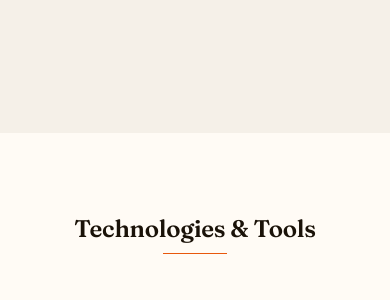
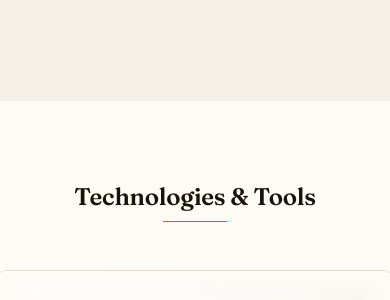
Before and after one commit to kunal202426/portfolio_website, a React (Vite) app: page / in a window 390 px wide. Shown: the part 3640-3940 px from the top of the page. Built offline with nearby package versions, Linux system fonts and the light colour scheme.

Commit message:
Shrink project cards and make the tumbleweed bigger and more dynamic
Trim carousel card dimensions ~15% across breakpoints. Scale up the
tumbleweed with a denser strand tangle, rim twigs, volumetric shading,
a ground shadow, staggered dust puffs, and an independent bounce.

```diff
--- a/src/components/ui/GithubTumbleweed.tsx
+++ b/src/components/ui/GithubTumbleweed.tsx
@@ -1,43 +1,103 @@
 import { motion, useReducedMotion } from 'framer-motion'
 import { resumeData } from '../../lib/resume-data'
 
-// Overlapping flattened ellipses at different angles read as a tangled
-// scrub-brush ball — the classic western-showdown "tumbleweed rolls by" prop.
+const TONES = ['#D4A574', '#9B8B70', '#B5813F']
+
+// Overlapping flattened ellipses at different angles + spiky twigs at the
+// rim read as a tangled scrub-brush ball — the classic western-showdown
+// "tumbleweed rolls by" prop.
 const strands = [
-  { rx: 34, ry: 19, rotate: 0, tone: 0 },
-  { rx: 34, ry: 19, rotate: 30, tone: 1 },
-  { rx: 34, ry: 19, rotate: 60, tone: 0 },
-  { rx: 34, ry: 19, rotate: 90, tone: 1 },
-  { rx: 34, ry: 19, rotate: 120, tone: 0 },
-  { rx: 34, ry: 19, rotate: 150, tone: 1 },
-  { rx: 27, ry: 13, rotate: 18, tone: 1 },
-  { rx: 27, ry: 13, rotate: 78, tone: 0 },
-  { rx: 27, ry: 13, rotate: 138, tone: 1 },
+  { rx: 40, ry: 22, rotate: 0, tone: 0 },
+  { rx: 38, ry: 20, rotate: 12, tone: 1 },
+  { rx: 41, ry: 19, rotate: 24, tone: 2 },
+  { rx: 36, ry: 23, rotate: 37, tone: 0 },
+  { rx: 39, ry: 18, rotate: 50, tone: 1 },
+  { rx: 34, ry: 21, rotate: 64, tone: 2 },
+  { rx: 40, ry: 17, rotate: 79, tone: 0 },
+  { rx: 37, ry: 22, rotate: 93, tone: 1 },
+  { rx: 35, ry: 19, rotate: 107, tone: 2 },
+  { rx: 41, ry: 20, rotate: 121, tone: 0 },
+  { rx: 33, ry: 16, rotate: 134, tone: 1 },
+  { rx: 38, ry: 21, rotate: 148, tone: 2 },
+  { rx: 30, ry: 14, rotate: 20, tone: 1 },
+  { rx: 30, ry: 14, rotate: 95, tone: 0 },
+  { rx: 28, ry: 13, rotate: 60, tone: 2 },
+  { rx: 28, ry: 13, rotate: 160, tone: 1 },
+]
+
+// Short spikes radiating from the rim (inner r=38 -> outer r=48, every 30deg)
+const twigs = [
+  { x1: 90, y1: 52, x2: 100, y2: 52 },
+  { x1: 84.9, y1: 71, x2: 93.6, y2: 76 },
+  { x1: 71, y1: 84.9, x2: 76, y2: 93.6 },
+  { x1: 52, y1: 90, x2: 52, y2: 100 },
+  { x1: 33, y1: 84.9, x2: 28, y2: 93.6 },
+  { x1: 19.1, y1: 71, x2: 10.4, y2: 76 },
+  { x1: 14, y1: 52, x2: 4, y2: 52 },
+  { x1: 19.1, y1: 33, x2: 10.4, y2: 28 },
+  { x1: 33, y1: 19.1, x2: 28, y2: 10.4 },
+  { x1: 52, y1: 14, x2: 52, y2: 4 },
+  { x1: 71, y1: 19.1, x2: 76, y2: 10.4 },
+  { x1: 84.9, y1: 33, x2: 93.6, y2: 28 },
 ]
 
 const TumbleweedBall = () => (
-  <svg width={76} height={76} viewBox="0 0 76 76">
-    <g transform="translate(38 38)">
+  <svg width={104} height={104} viewBox="0 0 104 104">
+    <defs>
+      <radialGradient id="tw-shade" cx="35%" cy="30%" r="72%">
+        <stop offset="0%" stopColor="#FFFFFF" stopOpacity="0.22" />
+        <stop offset="55%" stopColor="#FFFFFF" stopOpacity="0" />
+        <stop offset="100%" stopColor="#000000" stopOpacity="0.24" />
+      </radialGradient>
+    </defs>
+
+    {/* Spiky rim twigs, behind the main tangle */}
+    {twigs.map((t, i) => (
+      <line
+        key={i}
+        x1={t.x1}
+        y1={t.y1}
+        x2={t.x2}
+        y2={t.y2}
+        stroke={i % 2 === 0 ? '#D4A574' : '#9B8B70'}
+        strokeWidth={1.3}
+        strokeLinecap="round"
+        opacity={0.7}
+      />
+    ))}
+
+    {/* Tangled scrub-brush body */}
+    <g transform="translate(52 52)">
       {strands.map((s, i) => (
         <ellipse
           key={i}
           rx={s.rx}
           ry={s.ry}
           fill="none"
-          stroke={s.tone === 0 ? '#D4A574' : '#9B8B70'}
+          stroke={TONES[s.tone]}
           strokeWidth={1.4}
-          opacity={0.8}
+          opacity={0.58 + (i % 4) * 0.07}
           transform={`rotate(${s.rotate})`}
         />
       ))}
     </g>
+
+    {/* Volumetric shading overlay for a bit of dimensionality */}
+    <circle cx={52} cy={52} r={44} fill="url(#tw-shade)" />
+
     {/* GitHub badge riding at the center */}
-    <circle cx={38} cy={38} r={15} fill="#1A1208" stroke="#E8570C" strokeWidth={1.5} />
-    <svg x={26} y={26} width={24} height={24} viewBox="0 0 24 24">
+    <circle cx={52} cy={52} r={19} fill="#1A1208" stroke="#E8570C" strokeWidth={2} />
+    <svg x={37} y={37} width={30} height={30} viewBox="0 0 24 24">
       <path d="M12 0c-6.626 0-12 5.373-12 12 0 5.302 3.438 9.8 8.207 11.387.599.111.793-.261.793-.577v-2.234c-3.338.726-4.033-1.416-4.033-1.416-.546-1.387-1.333-1.756-1.333-1.756-1.089-.745.083-.729.083-.729 1.205.084 1.839 1.237 1.839 1.237 1.07 1.834 2.807 1.304 3.492.997.107-.775.418-1.305.762-1.604-2.665-.305-5.467-1.334-5.467-5.931 0-1.311.469-2.381 1.236-3.221-.124-.303-.535-1.524.117-3.176 0 0 1.008-.322 3.301 1.23.957-.266 1.983-.399 3.003-.404 1.02.005 2.047.138 3.006.404 2.291-1.552 3.297-1.23 3.297-1.23.653 1.653.242 2.874.118 3.176.77.84 1.235 1.911 1.235 3.221 0 4.609-2.807 5.624-5.479 5.921.43.372.823 1.102.823 2.222v3.293c0 .319.192.694.801.576 4.765-1.589 8.199-6.086 8.199-11.386 0-6.627-5.373-12-12-12z" fill="#F5F0E8" />
     </svg>
   </svg>
 )
+
+const DUST_PUFFS = [
+  { offset: 34, size: 20, delay: 0 },
+  { offset: 58, size: 26, delay: 0.5 },
+  { offset: 86, size: 30, delay: 1 },
+]
 
 /**
  * A wireframe tumbleweed with a GitHub badge at its core, rolling right to
@@ -65,40 +125,61 @@ export const GithubTumbleweed = () => {
   }
 
   return (
-    <div className="absolute inset-x-0 bottom-4 md:bottom-8 h-20 pointer-events-none overflow-hidden z-[3]">
+    <div className="absolute inset-x-0 bottom-4 md:bottom-8 h-28 md:h-32 pointer-events-none overflow-hidden z-[3]">
       {/* Desert horizon line */}
       <div
-        className="absolute left-0 right-0 bottom-3 h-px"
+        className="absolute left-0 right-0 bottom-6 h-px"
         style={{
           background:
             'linear-gradient(90deg, transparent, rgba(212,165,116,0.35) 18%, rgba(212,165,116,0.35) 82%, transparent)',
         }}
       />
 
-      {/* Translation only — keeps the dust trail horizontal while the ball spins independently */}
+      {/* Horizontal travel only — shadow, dust and bounce all live inside this so they track the ball across the screen */}
       <motion.div
-        className="absolute bottom-0 pointer-events-auto"
+        className="absolute bottom-6 pointer-events-auto"
         style={{ willChange: 'transform' }}
-        animate={{ x: ['115vw', '-20vw'] }}
-        transition={{ duration: 16, repeat: Infinity, ease: 'linear' }}
+        animate={{ x: ['118vw', '-24vw'] }}
+        transition={{ duration: 17, repeat: Infinity, ease: 'linear' }}
       >
-        {/* Dust trail kicked up behind it */}
+        {/* Ground contact shadow */}
         <div
-          className="absolute top-1/2 right-full -translate-y-1/2 pointer-events-none"
+          className="absolute left-1/2 bottom-1 -translate-x-1/2 pointer-events-none"
           style={{
-            width: 150,
-            height: 44,
-            background: 'linear-gradient(90deg, transparent, rgba(212,165,116,0.24) 55%, rgba(212,165,116,0.08))',
-            filter: 'blur(7px)',
-            borderRadius: '50%',
+            width: 66,
+            height: 13,
+            background: 'radial-gradient(ellipse, rgba(26,18,8,0.32), transparent 72%)',
+            filter: 'blur(3px)',
           }}
         />
 
-        {/* Tumbling spin, independent timing from the cross-screen travel */}
+        {/* Kicked-up dust puffs trailing behind, each looping independently */}
+        {DUST_PUFFS.map((d, i) => (
+          <motion.div
+            key={i}
+            className="absolute bottom-2 pointer-events-none rounded-full"
+            style={{
+              right: d.offset,
+              width: d.size,
+              height: d.size * 0.7,
+              background: 'radial-gradient(ellipse, rgba(212,165,116,0.4), rgba(212,165,116,0) 70%)',
+              filter: 'blur(4px)',
+            }}
+            animate={{ opacity: [0, 0.8, 0], scale: [0.6, 1.15, 1.4], x: [0, -10, -20] }}
+            transition={{ duration: 1.4, repeat: Infinity, ease: 'easeOut', delay: d.delay }}
+          />
+        ))}
+
+        {/* Uneven ground bounce, independent of the cross-screen travel */}
+        <motion.div
+          animate={{ y: [0, -9, 0, -5, 0] }}
+          transition={{ duration: 0.9, repeat: Infinity, ease: 'easeInOut' }}
+        >
+          {/* Tumbling spin, its own independent timing */}
           <motion.div
             animate={{ rotate: [0, -360] }}
-          transition={{ duration: 2.3, repeat: Infinity, ease: 'linear' }}
-          whileHover={{ scale: 1.12 }}
+            transition={{ duration: 2.1, repeat: Infinity, ease: 'linear' }}
+            whileHover={{ scale: 1.1 }}
           >
             <a
               href={resumeData.personal.github}
@@ -111,6 +192,7 @@ export const GithubTumbleweed = () => {
             </a>
           </motion.div>
         </motion.div>
+      </motion.div>
     </div>
   )
 }
--- a/src/components/ui/ProjectCarousel.tsx
+++ b/src/components/ui/ProjectCarousel.tsx
@@ -29,36 +29,36 @@ type CarouselDimensions = {
 }
 
 const DESKTOP_DIMENSIONS: CarouselDimensions = {
-  cardWidth: 420,
-  cardHeight: 560,
-  xOffset: 440,
-  yOffset: 30,
-  containerHeight: 580,
-  marginLeft: -210,
-  marginTop: -280,
-  padding: '36px 32px 28px 32px',
+  cardWidth: 360,
+  cardHeight: 480,
+  xOffset: 380,
+  yOffset: 26,
+  containerHeight: 500,
+  marginLeft: -180,
+  marginTop: -240,
+  padding: '30px 26px 24px 26px',
 }
 
 const TABLET_DIMENSIONS: CarouselDimensions = {
-  cardWidth: 320,
-  cardHeight: 480,
-  xOffset: 340,
-  yOffset: 25,
-  containerHeight: 500,
-  marginLeft: -160,
-  marginTop: -240,
-  padding: '28px 24px 20px 24px',
+  cardWidth: 290,
+  cardHeight: 430,
+  xOffset: 305,
+  yOffset: 22,
+  containerHeight: 450,
+  marginLeft: -145,
+  marginTop: -215,
+  padding: '25px 21px 18px 21px',
 }
 
 const MOBILE_DIMENSIONS: CarouselDimensions = {
-  cardWidth: 280,
-  cardHeight: 420,
-  xOffset: 300,
-  yOffset: 20,
-  containerHeight: 440,
-  marginLeft: -140,
-  marginTop: -210,
-  padding: '20px 16px 16px 16px',
+  cardWidth: 258,
+  cardHeight: 388,
+  xOffset: 276,
+  yOffset: 18,
+  containerHeight: 408,
+  marginLeft: -129,
+  marginTop: -194,
+  padding: '18px 14px 14px 14px',
 }
 
 const getDimensionsForWidth = (width: number): CarouselDimensions => {
```
Lines whose indentation alone changed are shown as unchanged.
